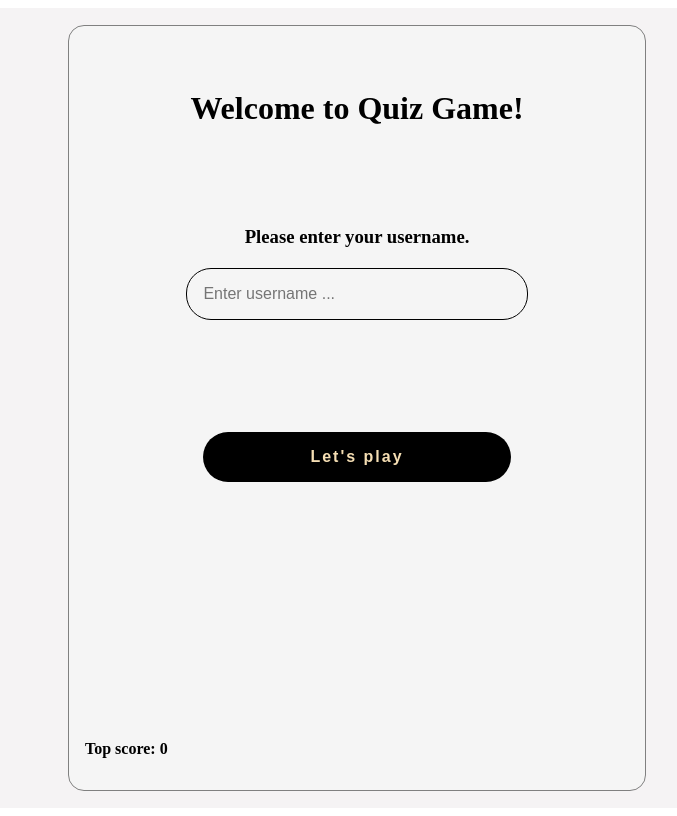
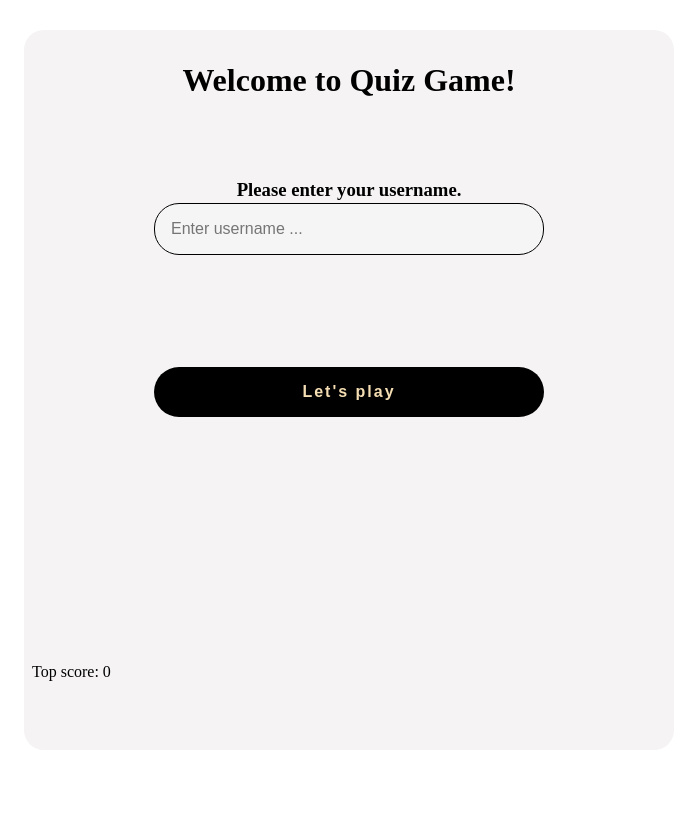
Before and after one commit to unaben/react_quiz_app, a React (Vite) app: page / in a window 1280 px wide. Shown: the whole page, without its empty margins (291-968 px from the left). Built offline with nearby package versions, Linux system fonts and the light colour scheme.

Commit message:
reponsive adjustment

```diff
--- a/src/App.jsx
+++ b/src/App.jsx
@@ -14,7 +14,7 @@ const App = () => {
 
   return (
     <div className="main-container">
-      <Wrapper className="App">
+      <div className="wrapper">
         <gameContext.Provider
           value={{
             gameState,
@@ -31,7 +31,7 @@ const App = () => {
           {gameState === "quizPage" && <QuizPage />}
           {gameState === "finishPage" && <FinishPage />}
         </gameContext.Provider>
-      </Wrapper>
+      </div>
     </div>
   );
 };
--- a/src/components/FinishPage/FinishPage.styles.css
+++ b/src/components/FinishPage/FinishPage.styles.css
@@ -29,4 +29,5 @@
   align-items: center;
   justify-content: center;
   flex-direction: column;
+    height: 600px;
 }
--- a/src/components/LandingPage/LandingPage.jsx
+++ b/src/components/LandingPage/LandingPage.jsx
@@ -27,9 +27,11 @@ const LandingPage = () => {
       <button className="start_btn" onClick={handleStartGame}>
         Let's play
       </button>
-      <p className="top_score">
-        Top score: <span>{topScore}</span>
-      </p>
+      <div className="top_score">
+        <p>
+          Top score: <span>{topScore}</span>
+        </p>
+      </div>
     </div>
   );
 };
--- a/src/components/LandingPage/LandingPage.styles.css
+++ b/src/components/LandingPage/LandingPage.styles.css
@@ -38,14 +38,12 @@
 .landingPage-wrapper {
   width: 100%;
   display: flex;
-  align-items: center;
-  justify-content: center;
   flex-direction: column;
 }
 
 .top_score {
-  font-weight: bold;
-  position: absolute;
-  bottom: 1rem;
-  left: 1rem;
+  height: 30vh;
+  display: flex;
+  align-items: flex-end;
+  padding: 0.5rem;
 }
--- a/src/components/Quiz/Quiz.jsx
+++ b/src/components/Quiz/Quiz.jsx
@@ -33,13 +33,14 @@ const Quiz = ({ score, setScore, setGameState, setQuizIndex, quizIndex }) => {
           );
         })}
       </div>
-
-      <p className="score">
-        Score: <span>{score}</span>
-      </p>
-      <p className="question_number">
-        Question <span>{quizIndex + 1}</span>/10
-      </p>
+      <div className="score-wrapper">
+        <p>
+          Score: <span>{score}</span>
+        </p>
+        <p className="question_number">
+          Question <span>{quizIndex + 1}</span>/10
+        </p>
+      </div>
     </div>
   );
 };
--- a/src/components/Quiz/Quiz.styles.css
+++ b/src/components/Quiz/Quiz.styles.css
@@ -1,9 +1,12 @@
 .quiz-wrapper {
   width: 100%;
   display: flex;
-  align-items: center;
-  justify-content: center;
   flex-direction: column;
+  padding: 1rem;
+}
+
+.quiz {
+  text-align: center;
 }
 
 .answers-wrapper {
@@ -12,7 +15,7 @@
   flex-direction: column;
   justify-content: center;
   align-items: center;
-  margin-top: 40px;
+  margin-top: 5rem;
 }
 
 .answer-btn {
@@ -22,7 +25,7 @@
   font-size: 1rem;
   font-weight: bold;
   cursor: pointer;
-  margin-bottom: 0.25rem;
+  margin-bottom: 1rem;
   width: 50%;
   text-align: center;
   letter-spacing: 2px;
@@ -34,18 +37,17 @@
   color: black;
 }
 
-.score {
-  font-weight: bold;
-  position: absolute;
-  bottom: 1rem;
-  left: 1rem;
-  margin-top: 20px;
+.score-wrapper {
+  height: 30vh;
+  display: flex;
+  align-items: flex-end;
+  justify-content: space-between;
+  padding: 0.5rem;
 }
 
-.question_number {
+/* .question_number {
   font-weight: bold;
   position: absolute;
   bottom: 1rem;
   right: 1rem;
-  margin-top: 20px;
-}
+}  */
--- a/src/components/Wrapper/Wrapper.styles.css
+++ b/src/components/Wrapper/Wrapper.styles.css
@@ -1,5 +1,5 @@
 .card {
-  height: 700px;
+  height: 100%;
   width: 40%;
   background-color: whitesmoke;
   padding: 2rem;
--- a/src/index.css
+++ b/src/index.css
@@ -1,13 +1,22 @@
+* {
+  padding: 0%;
+  margin: 0%;
+  box-sizing: border-box;
+}
+
 .main-container {
   /* background-image: linear-gradient(62deg, #8ec5fc 0%, #e0c3fc 100%); */
   background-color: #f5f3f4;
-  display: flex;
-  justify-content: center;
-  align-items: center;
-  min-height: 100vh;
-  width: 100vw;
+  width: 90%;
+  max-width: 650px;
+  margin: 0 auto;
+  border-radius: 20px;
+  min-height: 90vh;
 }
 
 .wrapper {
-  width: 80%;
+  display: flex;
+  align-items: center;
+  justify-content: center;
+  margin-top: 30px;
 }
```
